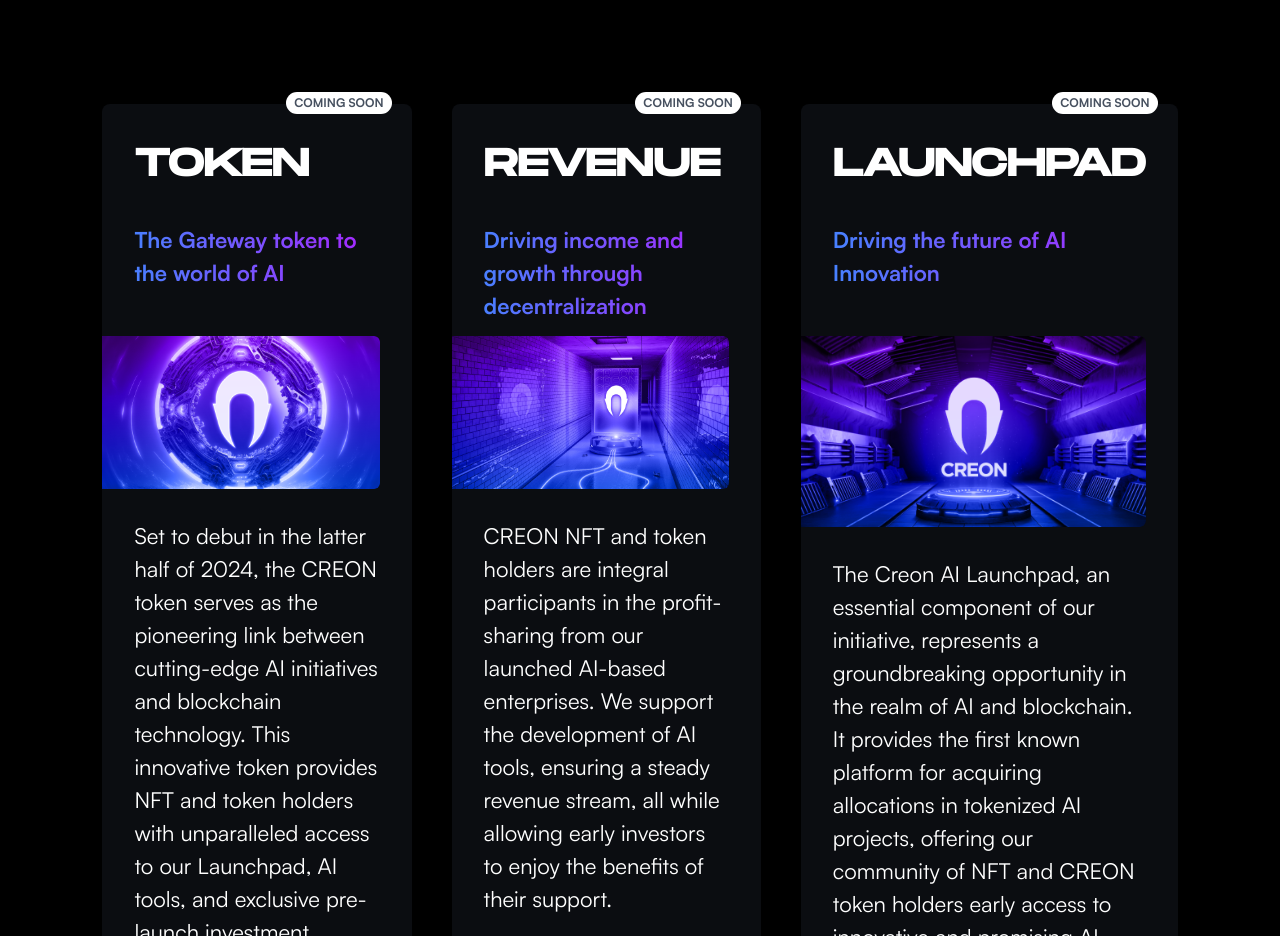
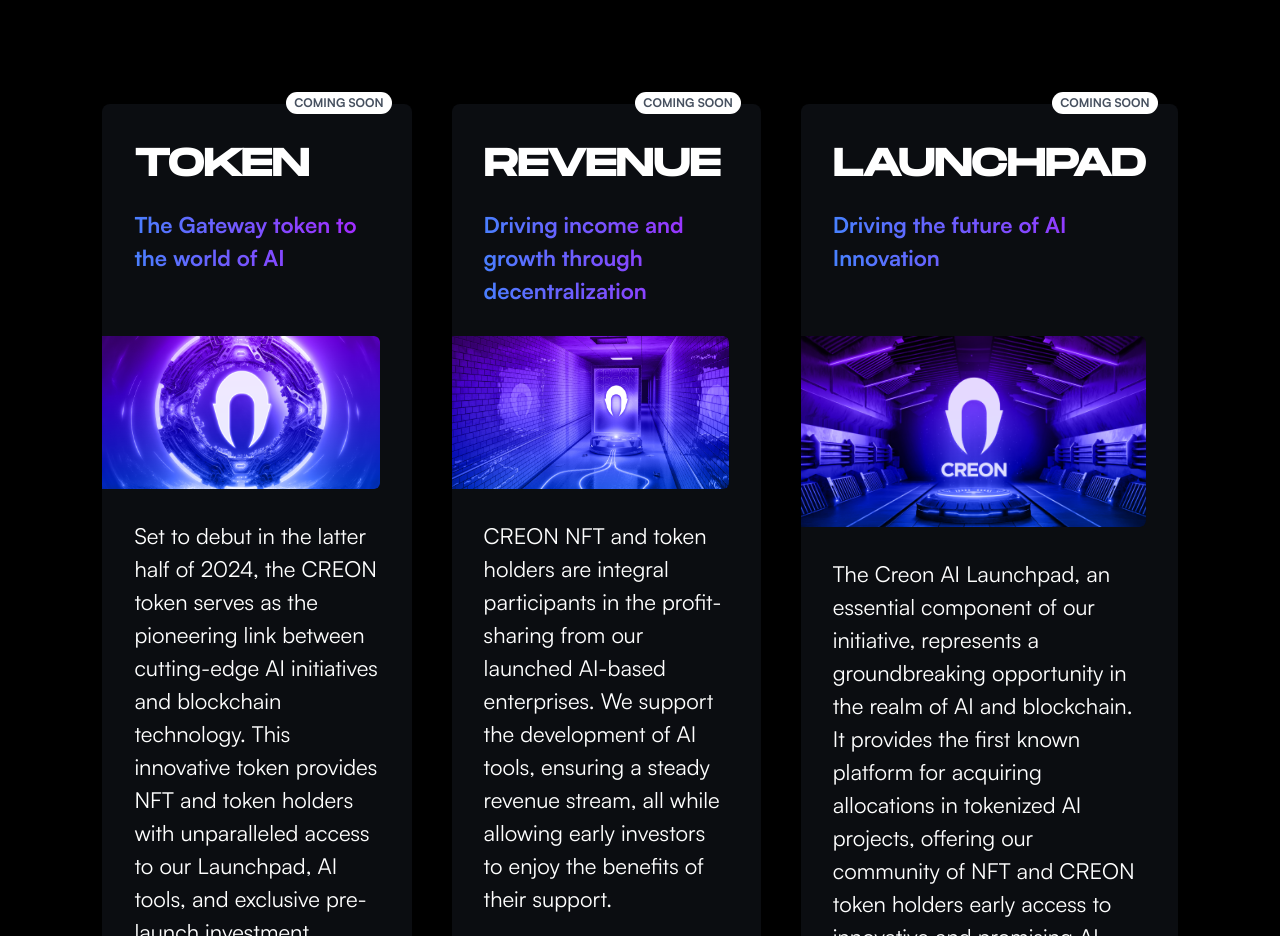
Before and after one commit to kravchenko-anton/creon-web, a Next.js app: page / in a window 1280 px wide. Shown: the part 3860-4796 px from the top of the page. Built offline with nearby package versions, Linux system fonts and the light colour scheme.

Commit message:
fix: padding bottom

```diff
--- a/app/(landing)/ComingSoonSection.tsx
+++ b/app/(landing)/ComingSoonSection.tsx
@@ -45,7 +45,7 @@
 		<div className='pt-4 md:h-[150px] xl:h-[200px] xl:pt-0'>
 			<h3
 				className={cn(
-					` pl-4 text-xl uppercase md:pl-4 xl:pb-[30px] xl:pl-8 xl:text-3xl`,
+					` pl-4 text-xl uppercase md:pl-4 xl:pb-[15px] xl:pl-8 xl:text-3xl`,
 					monument.className
 				)}>
 				{heading}
```
